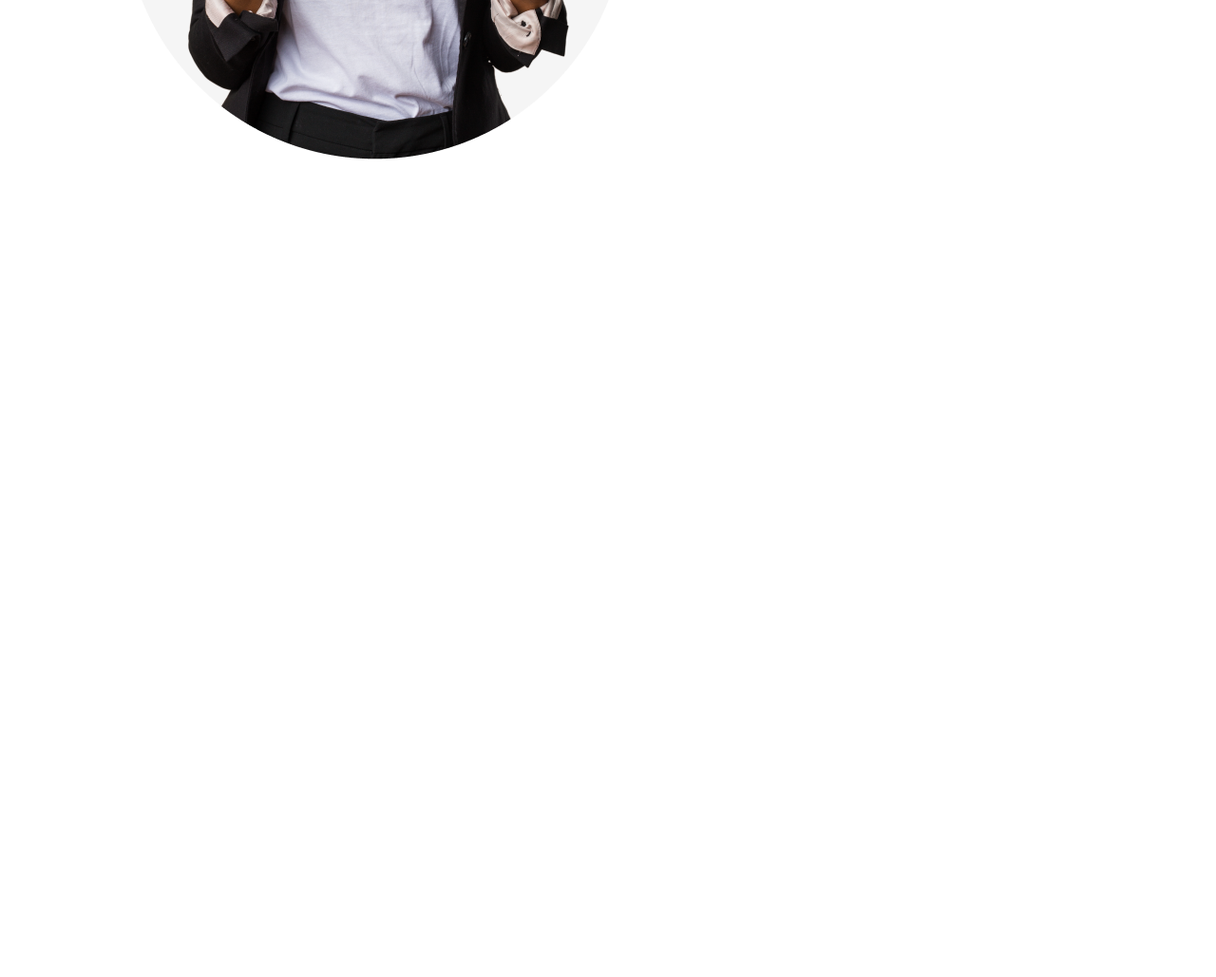
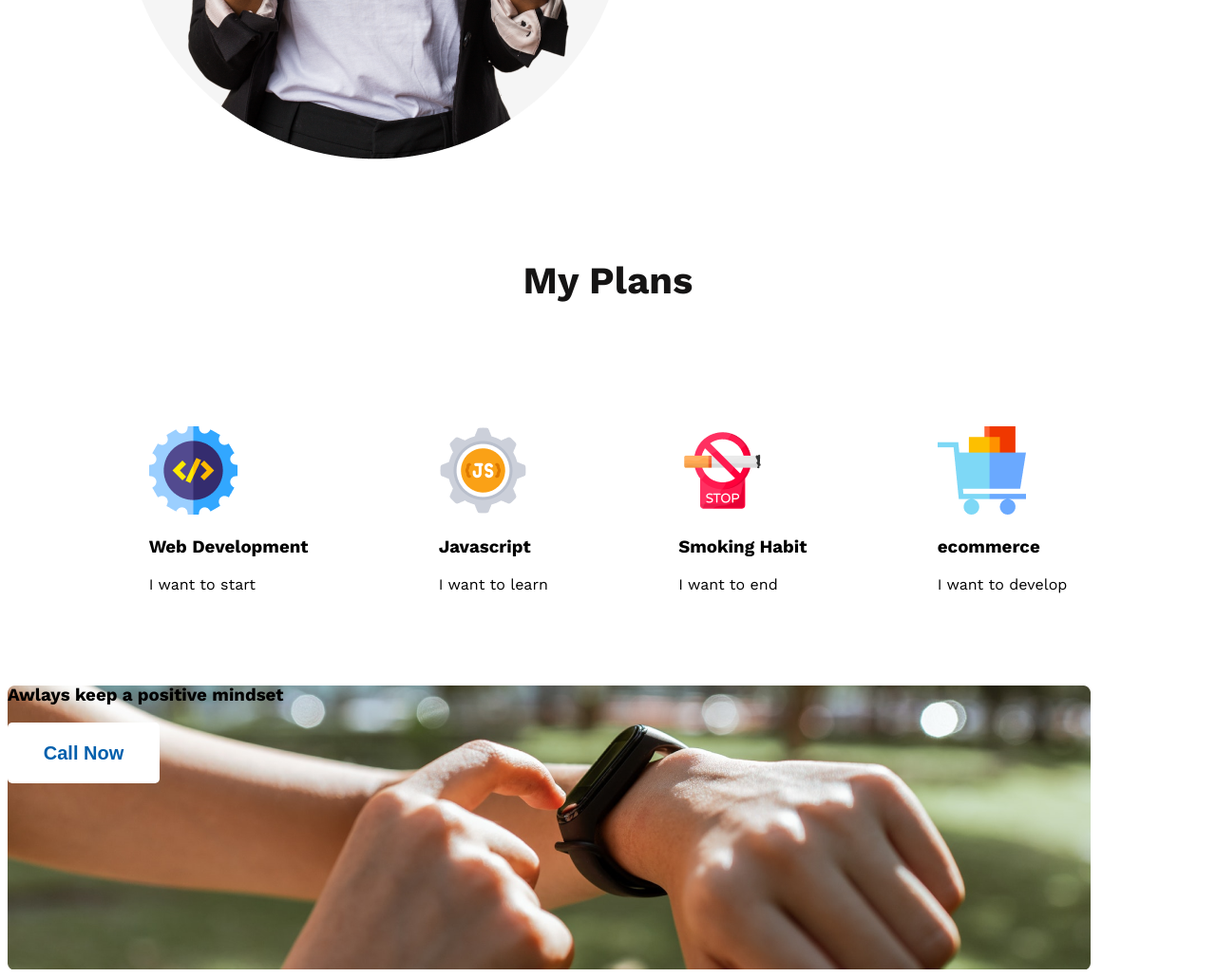
Before and after one commit to Sanam911/Practice-web, a plain HTML site: page index.html in a window 1280 px wide. Shown: the part 1504-2533 px from the top of the page at 95% size. Before the commit the page ends 1776 px from the top, so only its background shows below. Drawn offline with nearby package versions, Linux system fonts and the light colour scheme.

Commit message:
main section update

```diff
--- a/Style/practice.css
+++ b/Style/practice.css
@@ -88,3 +88,30 @@ header {
     font-weight: 400;
     text-align: left;
 }
+
+.main-i-sec-container {
+    display: flex;
+    justify-content: space-around;
+    margin: 80px;
+}
+
+.i-sec-title {
+    color: #151414;
+    font-size: 40px;
+    font-weight: 700;
+    text-align: center;
+    margin-bottom: 50px;
+    padding-bottom: 50px;
+}
+
+.icon img {
+    align-items: center;
+}
+
+.gradient-section-container {
+    background-image: url('../images/watch.png');
+    width: 1140px;
+    height: 300px;
+    flex-shrink: 0;
+
+}
--- a/index.html
+++ b/index.html
@@ -19,6 +19,7 @@
 <body>
       <!--header section start-->
     <header>
+
     <div class="banner-container">
             <h1 class="banner-title">All Thinks Are <br>
                 Possible If You <br> believe</h1>
@@ -33,6 +34,7 @@
     <!-- header section end -->
     <main>
     <!-- main section start -->
+<section>
     <div class="main-sec-container">
             <div class="main-sec-img">
                 <img src="images/person.png" alt="" srcset="">
@@ -52,8 +54,45 @@
             </div>
 
     </div>
+</section>
 
+    <!-- Main Icon Section -->
+<section>
 
+    <h3 class="i-sec-title">My Plans</h3>
+
+        <div class="main-i-sec-container">
+         <!-- .icon*4>img+h3.icon-title+p.icon-desc -->
+            <div class="icon">
+                <img src="images/icons/web.png" alt="">
+                <h3 class="icon-title">Web Development</h3>
+                <p class="icon-desc">I want to start</p>
+            </div>
+            <div class="icon">
+                <img src="images/icons/js.png" alt="">
+                <h3 class="icon-title">Javascript</h3>
+                <p class="icon-desc">I want to learn</p>
+            </div>
+            <div class="icon">
+                <img src="images/icons/smoke.png" alt="">
+                <h3 class="icon-title">Smoking Habit</h3>
+                <p class="icon-desc">I want to end</p>
+            </div>
+            <div class="icon">
+                <img src="images/icons/ecom.png" alt="">
+                <h3 class="icon-title">ecommerce</h3>
+                <p class="icon-desc">I want to develop</p>
+            </div>
+        </div>
+
+</section>
+<section>
+        <div class="gradient-section-container">
+            <h3 class="gradient-title">Awlays keep a positive mindset</h3>
+
+            <button class="btn-primary">Call Now</button>
+        </div>
+</section>
 
     </main>
 
```
